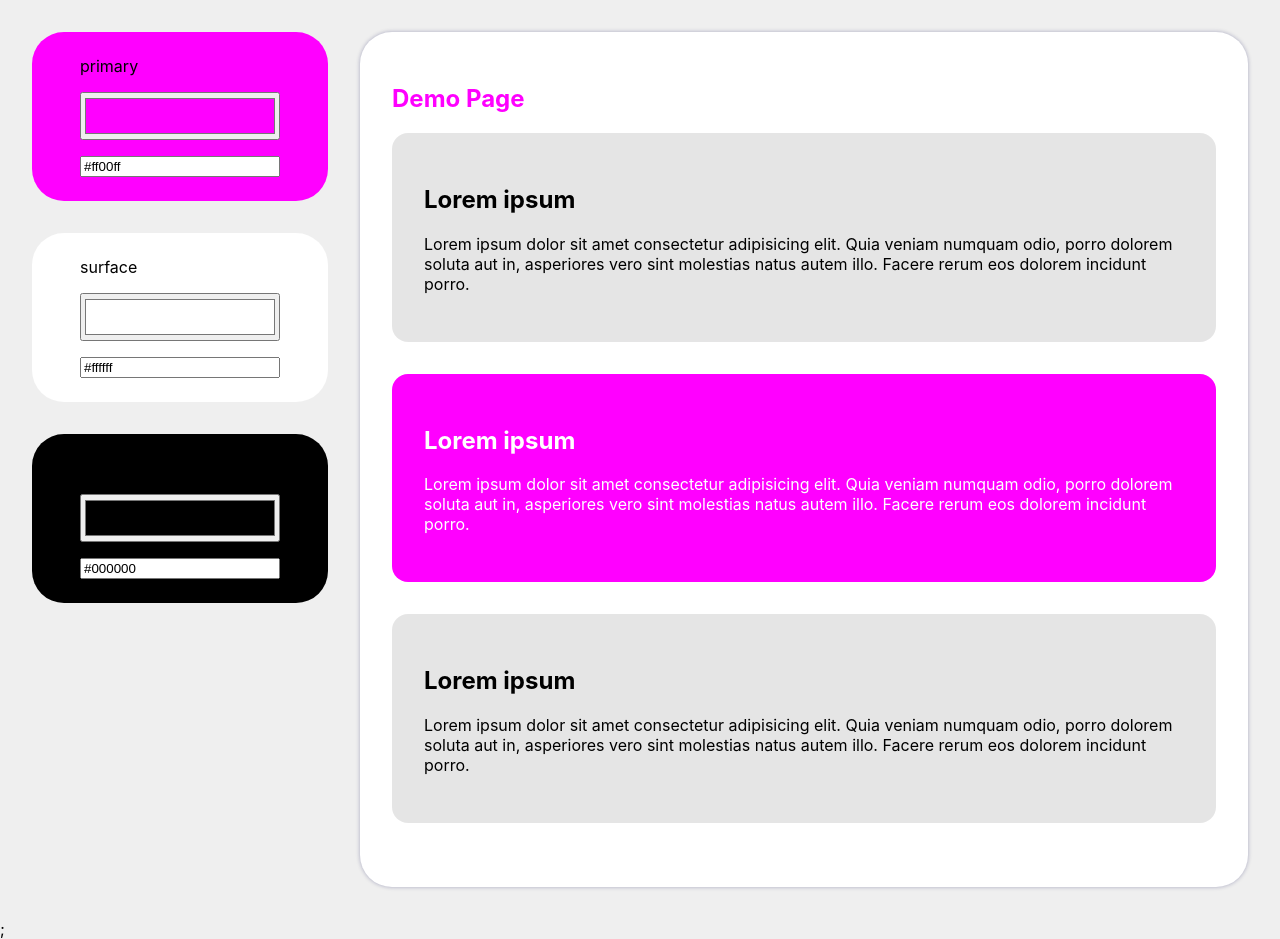
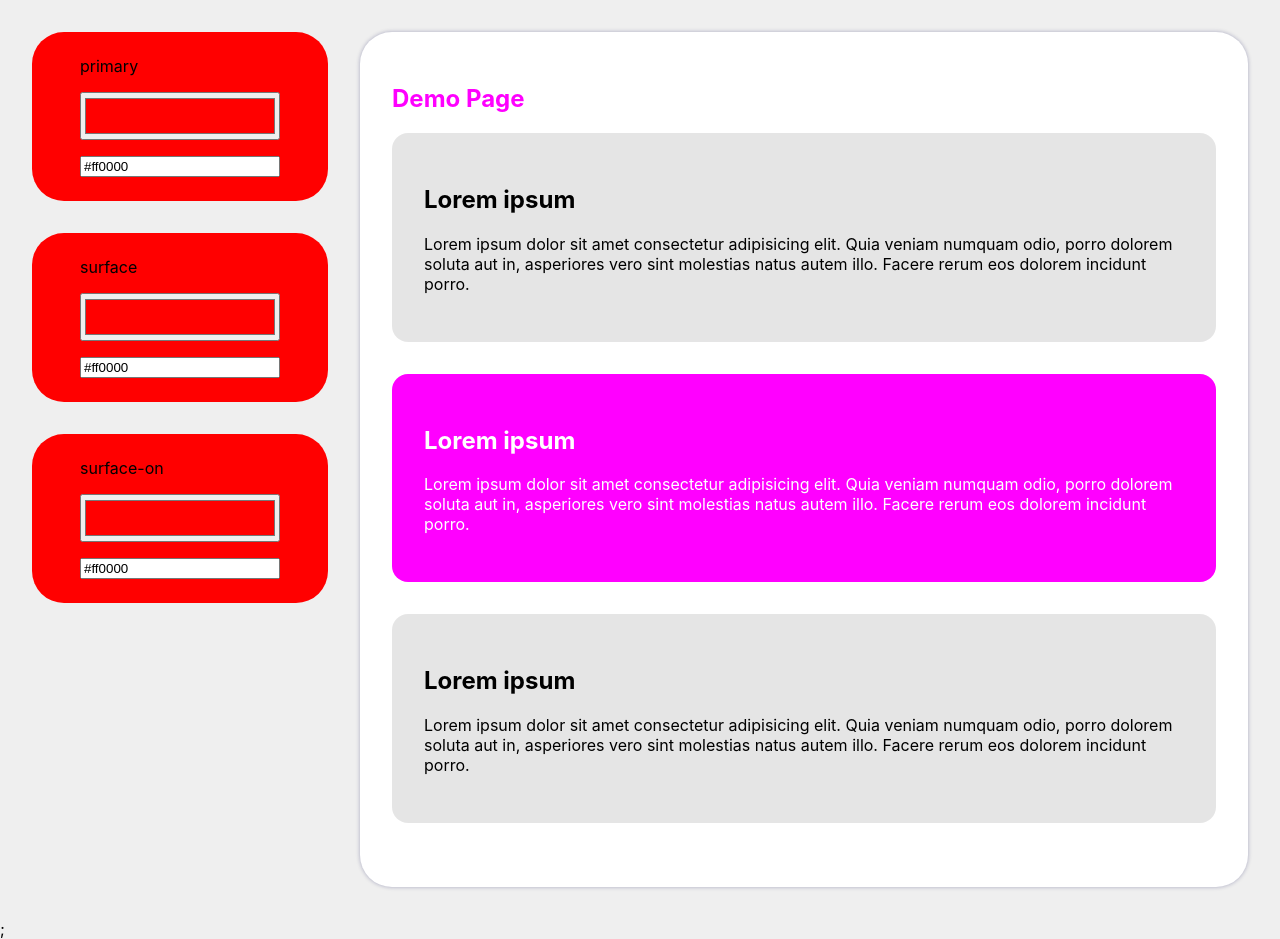
Before and after one commit to F-Kirchhoff/recap-ffm-web-23-5, a Next.js app: page / in a window 1280 px wide. Built offline with nearby package versions, Linux system fonts and the light colour scheme.

Commit message:
feature: colorpicker with local state

```diff
--- a/components/ColorPicker.js
+++ b/components/ColorPicker.js
@@ -1,18 +1,20 @@
+import { useState } from "react";
 import { styled } from "styled-components";
 
-export default function ColorPicker({ name, color, onChoose }) {
+export default function ColorPicker({ name }) {
+  const [color, setColor] = useState("#ff0000");
   return (
     <Wrapper chosenColor={color}>
       <label htmlFor="">{name}</label>
       <input
         type="color"
         value={color}
-        onChange={(event) => onChoose(event.target.value)}
+        onChange={(event) => setColor(event.target.value)}
       />
       <input
         type="text"
         value={color}
-        onChange={(event) => onChoose(event.target.value)}
+        onChange={(event) => setColor(event.target.value)}
       />
     </Wrapper>
   );
--- a/components/ThemeDesigner.js
+++ b/components/ThemeDesigner.js
@@ -1,39 +1,12 @@
 import { styled } from "styled-components";
 import ColorPicker from "./ColorPicker";
 
-export default function ThemeDesigner({ theme, setTheme }) {
+export default function ThemeDesigner() {
   return (
     <Wrapper>
-      <ColorPicker
-        name="primary"
-        color={theme.primary}
-        onChoose={(newValue) => {
-          setTheme({
-            ...theme,
-            primary: newValue,
-          });
-        }}
-      />
-      <ColorPicker
-        name="surface"
-        color={theme.surface}
-        onChoose={(newValue) => {
-          setTheme({
-            ...theme,
-            surface: newValue,
-          });
-        }}
-      />
-      <ColorPicker
-        name="surface-on"
-        color={theme.surfaceOn}
-        onChoose={(newValue) => {
-          setTheme({
-            ...theme,
-            surfaceOn: newValue,
-          });
-        }}
-      />
+      <ColorPicker name="primary" />
+      <ColorPicker name="surface" />
+      <ColorPicker name="surface-on" />
     </Wrapper>
   );
 }
--- a/pages/index.js
+++ b/pages/index.js
@@ -4,15 +4,15 @@ import ThemeDesigner from "../components/ThemeDesigner";
 import { useState } from "react";
 
 export default function Home() {
-  const [theme, setTheme] = useState({
+  const theme = {
     primary: "#ff00ff",
     surface: "#ffffff",
     surfaceOn: "#000000",
-  });
+  };
 
   return (
     <PageGrid>
-      <ThemeDesigner theme={theme} setTheme={setTheme} />
+      <ThemeDesigner />
       <Demo theme={theme} />
     </PageGrid>
   );
```
